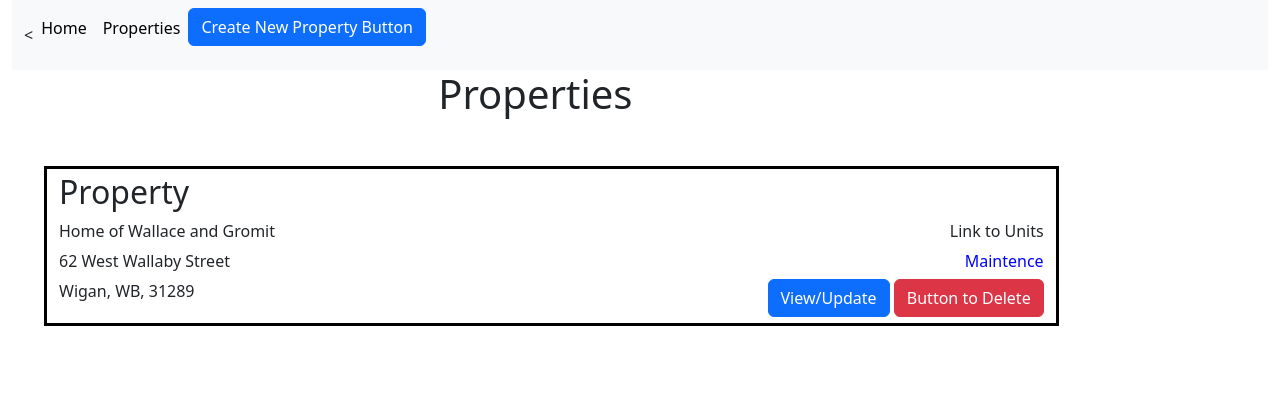
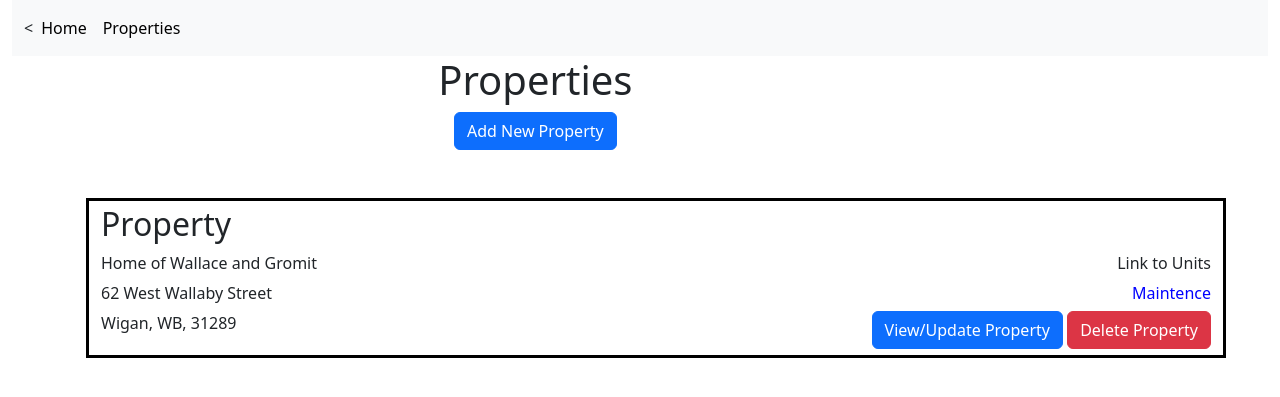
Before and after one commit to Nicholasgboland/CS4320-Sem-Project, a Django app: page /properties/ in a window 1280 px wide. Shown: the top 397 px of the page. Run offline with Django 5.2, Linux system fonts and the light colour scheme; data comes from the database, SQL or seed files in the repository; some libraries are stand-ins or nearby versions.

Commit message:
Demo work

```diff
--- a/source/simple_real_estate_1/real_estate/templates/nav_bar.html
+++ b/source/simple_real_estate_1/real_estate/templates/nav_bar.html
@@ -35,29 +35,12 @@
              <!-- Need to change the url below-->
              <a class="nav-link active" aria-current="page" href="{% url 'properties_list' %}">Properties</a>
 
-             <div class = "page-add-button">
-              <center>
-              <!-- Need to change the paths -->
-               {% if request.path == '/properties/' %}
-               <p><a href = "{% url 'property_form' %}" class = "btn btn-primary" >Create New Property Button  </a> </p>
-
-                {% endif %}
-                {% if request.path == '/maintence_records/' %}
-               <p><a href = "{% url 'maintence_form' %}" class = "btn btn-primary" >Create New Record Button  </a> </p>
-
-                {% endif %}
-              </center>
-               </div>
-
-
            </div>
 
          </div>
 
        </div>
      </nav>
-
-
        <div class="col-sm-10">
          <!-- add block content from html template -->
          {% block content %}
--- a/source/simple_real_estate_1/real_estate/templates/properties_list.html
+++ b/source/simple_real_estate_1/real_estate/templates/properties_list.html
@@ -1,6 +1,19 @@
 {% extends 'nav_bar.html' %}
 {% block content%}
+<div class="container-fluid">
 <center><h1>Properties</h1></center>
+           <div class="buttons">
+             <div class = "page-add-button">
+              <center>
+              <!-- Need to change the paths -->
+               <p><a href = "{% url 'property_form' %}" class = "btn btn-primary" >Add New Property  </a> </p>
+              </center>
+            </div>
+           </div>
+
+       </div>
+       </div>
+
 {% if properties %}
 <ul>
 
@@ -22,7 +35,7 @@
 
       <a style="display: inline-block; width: 100%; text-align: left;">
         <span style="float: left;">{{ property.city }}, {{property.state_abrv}}, {{property.zip}}</span>
-        <span style="float: right;"><button class="btn btn-primary">View/Update</button>            <button class="btn btn-danger">Button to Delete</button></span>
+        <span style="float: right;"><button class="btn btn-primary">View/Update Property</button>            <button class="btn btn-danger">Delete Property</button></span>
       </a>
 
 
```
Also changed, not shown: source/simple_real_estate_1/real_estate/templates/maintence_record.html (+14 -2 lines), source/simple_real_estate_1/real_estate/templates/create_property.html (line endings or trailing spaces).
